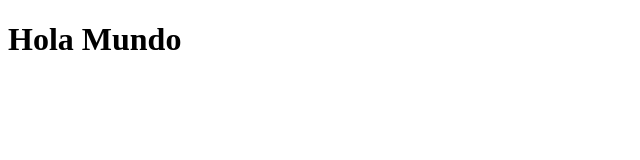
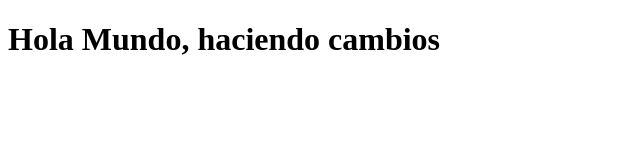
Before and after one commit to Yunierhg/ejemploinacap, a plain HTML site: page index.html in a window 1280 px wide. Shown: the whole page, without its empty margins (0-640 px from the left). Drawn offline with Linux system fonts and the light colour scheme.

Commit message:
nuevo cambio
Agregamos un texto

```diff
--- a/index.html
+++ b/index.html
@@ -5,6 +5,6 @@
     <title>Ejemplo</title>
 </head>
 <body>
-    <h1>Hola Mundo</h1>
+    <h1>Hola Mundo, haciendo cambios</h1>
 </body>
 </html>
```
